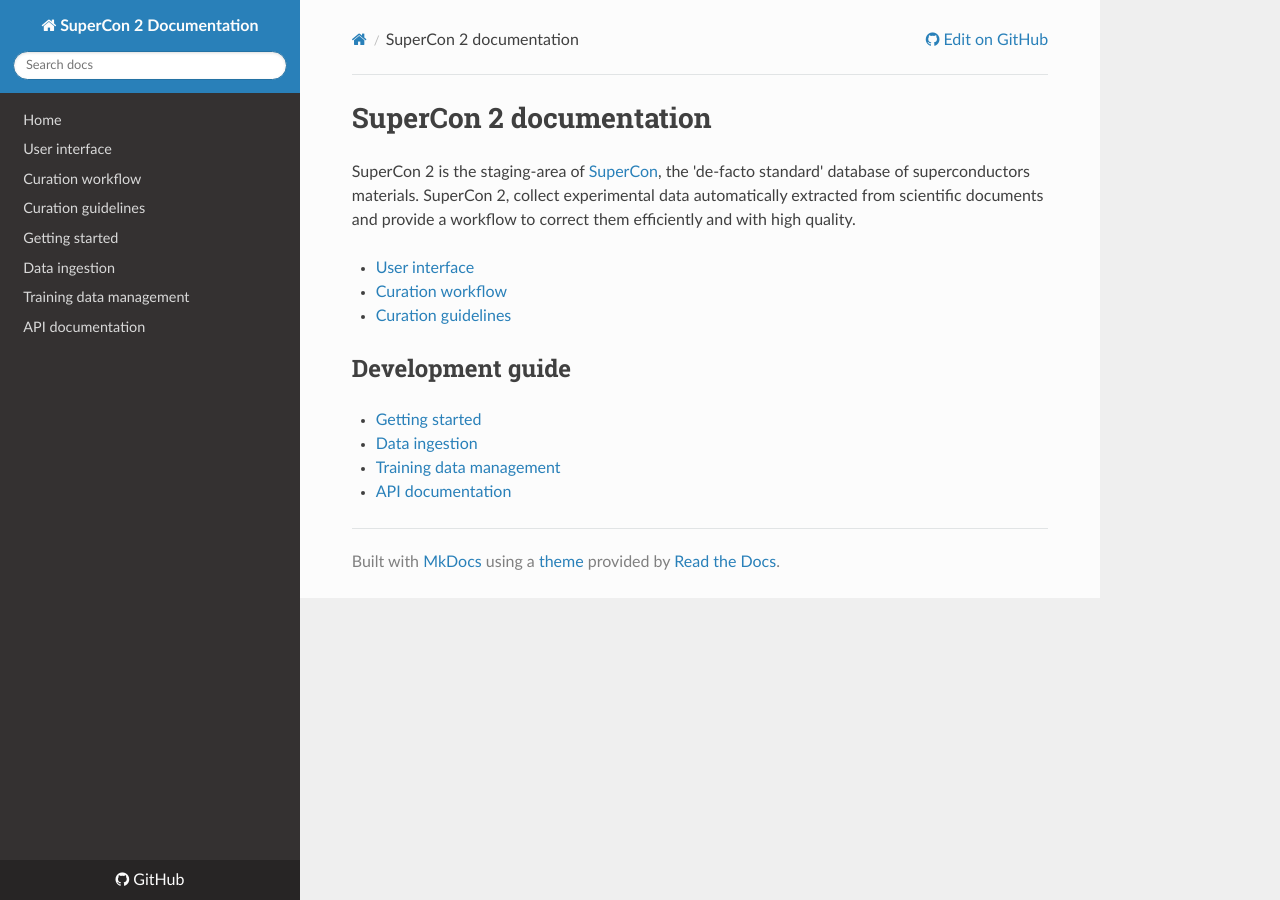
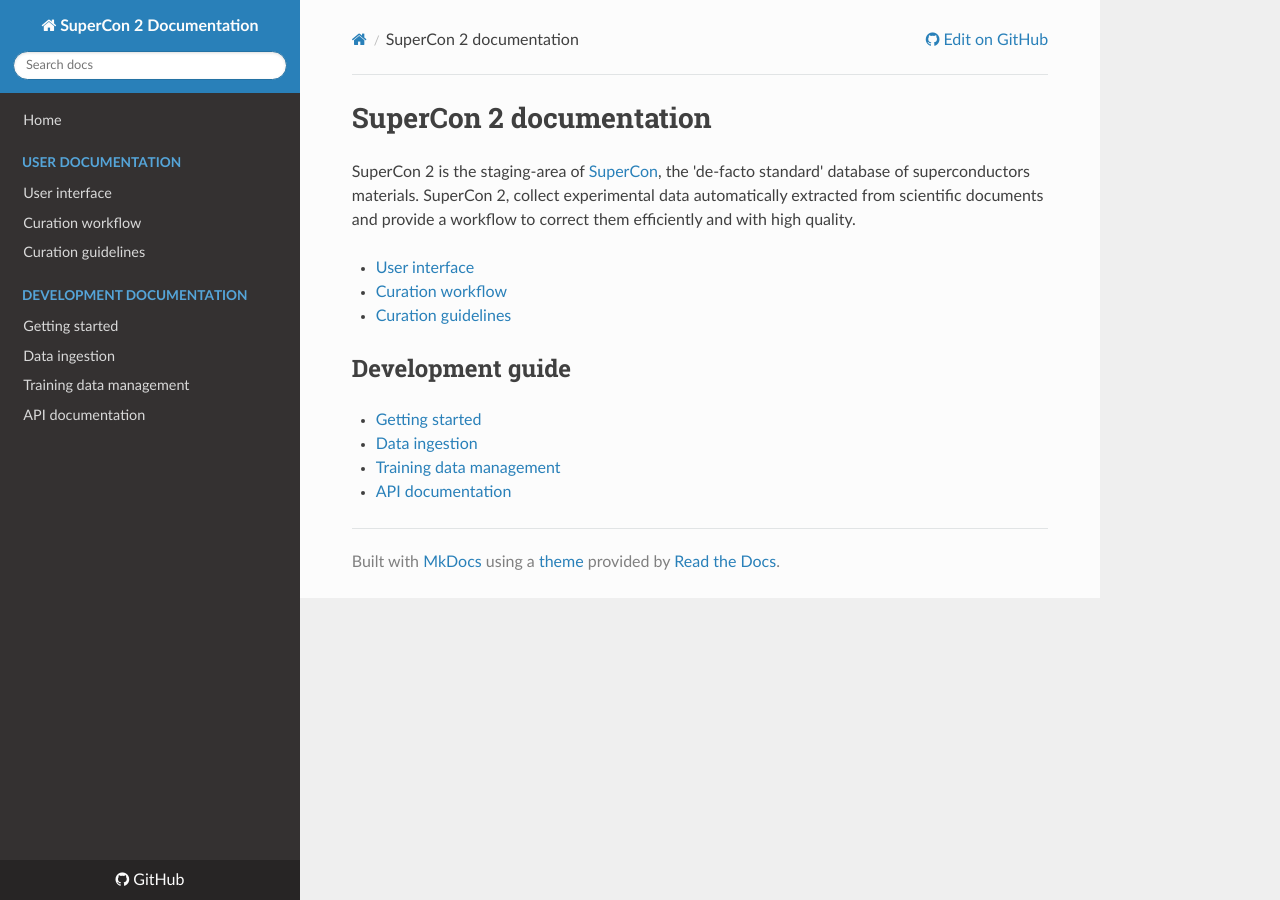
Before and after one commit to lfoppiano/supercon2, an MkDocs documentation site: the page built from docs/index.md, in a window 1280 px wide. Built offline with MkDocs 1.6.1, drawn with Linux system fonts in a browser that asks for light colours; nearby versions of some CDN libraries.

Commit message:
some structure

```diff
--- a/mkdocs.yml
+++ b/mkdocs.yml
@@ -9,13 +9,13 @@
   name: readthedocs
 nav:
   - Home: 'Index.md'
-  - User interface: 'curation_interface.md'
-  - Curation workflow: 'curation_workflow.md'
-  - Curation guidelines: 'guidelines/guidelines.md'
+  - User documentation:
+    - User interface: 'curation_interface.md'
+    - Curation workflow: 'curation_workflow.md'
+    - Curation guidelines: 'guidelines/guidelines.md'
 
-  ## Development guide
-
-  - Getting started: 'getting-started.md'
-  - Data ingestion: 'data-ingestion.md'
-  - Training data management: 'training-data-management.md'
-  - API documentation: 'api-documentation.md'
+  - Development documentation:
+    - Getting started: 'getting-started.md'
+    - Data ingestion: 'data-ingestion.md'
+    - Training data management: 'training-data-management.md'
+    - API documentation: 'api-documentation.md'
```
